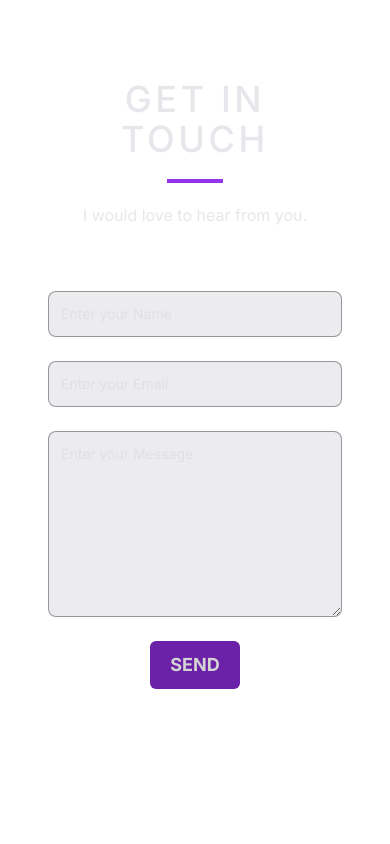
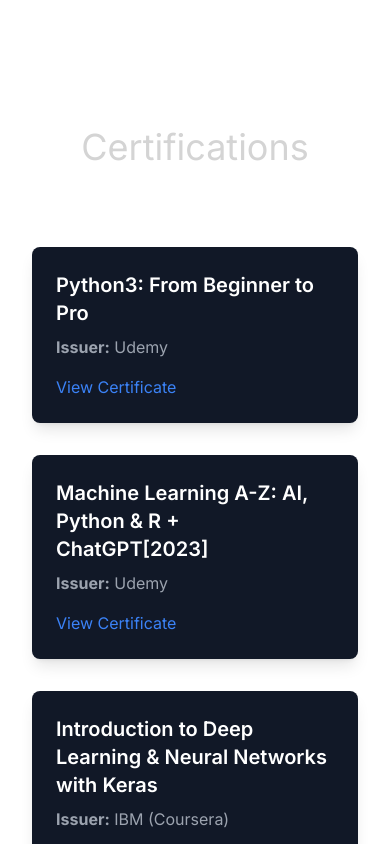
Before and after one commit to sp2003s/Portfolio-react, a React (Vite) app: page / in a window 390 px wide. Shown: the part 7660-8504 px from the top of the page. Before the commit the page ends 8429 px from the top, so only its background shows below. Built offline with nearby package versions, Linux system fonts and the light colour scheme.

Commit message:
certificates section

```diff
--- a/src/App.jsx
+++ b/src/App.jsx
@@ -9,6 +9,7 @@
 import { ToastContainer } from 'react-toastify';
 import 'react-toastify/dist/ReactToastify.css';
 import { Analytics } from "@vercel/analytics/react"
+import Certificates from './components/Certificates';
 
 const App = () => {
   return (
@@ -26,6 +27,7 @@
         <Experience />
         <Projects />
         < ToastContainer />
+        <Certificates />
         <Contact />
       </div>
 
--- /dev/null
+++ b/src/components/Certificates.jsx
@@ -0,0 +1,40 @@
+import React from 'react';
+import { CERTIFICATES } from '../constants';
+import { motion } from 'framer-motion';
+
+const Certificates = () => {
+  return (
+    <div className="certificates-section py-12">
+      <motion.h1
+            whileInView={{ opacity: 1, x: 0 }}
+            initial={{ opacity: 0, x: -100 }}
+            transition={{ duration: 0.8, ease: "easeInOut" }}
+            className="my-20 text-center text-4xl">
+            Certifications
+        </motion.h1>
+      <div className="certificates-list max-w-6xl mx-auto grid grid-cols-1 md:grid-cols-2 lg:grid-cols-3 gap-8">
+        {CERTIFICATES.map((certificate, index) => (
+          <motion.div
+            key={index}
+            className="certificate-card bg-gray-900 p-6 rounded-lg shadow-lg hover:shadow-xl transition-shadow duration-300"
+            whileInView={{opacity: 1, x:0}}
+            initial={{opacity: 0, x: -130}}
+            transition={{duration: 1}}>
+            <h3 className="text-xl font-semibold text-white mb-2">{certificate.title}</h3>
+            <p className="text-gray-400 mb-4"><strong>Issuer:</strong> {certificate.issuer}</p>
+            <a
+              href={certificate.link}
+              target="_blank"
+              rel="noopener noreferrer"
+              className="text-blue-500 hover:underline"
+            >
+              View Certificate
+            </a>
+          </motion.div>
+        ))}
+      </div>
+    </div>
+  );
+};
+
+export default Certificates;
--- a/src/constants/index.js
+++ b/src/constants/index.js
@@ -95,3 +95,21 @@
 export const CONTACT = {
   intro: "I would love to hear from you."
 };
+
+export const CERTIFICATES = [
+  {
+    title: "Python3: From Beginner to Pro",
+    issuer: "Udemy",
+    link: "https://drive.google.com/file/d/1nmb_iDlHzX1hQecdWV8g5iWD0HS5YBzH/view",
+  },
+  {
+    title: "Machine Learning A-Z: AI, Python & R + ChatGPT[2023]",
+    issuer: "Udemy",
+    link: "https://drive.google.com/file/d/1A5n1cIJ1BTVJYk9s3LKCaAOK5sVy1ejR/view",
+  },
+  {
+    title: "Introduction to Deep Learning & Neural Networks with Keras",
+    issuer: "IBM (Coursera)",
+    link: "https://www.coursera.org/account/accomplishments/verify/XTU7DSPKB388",
+  },
+];
```
